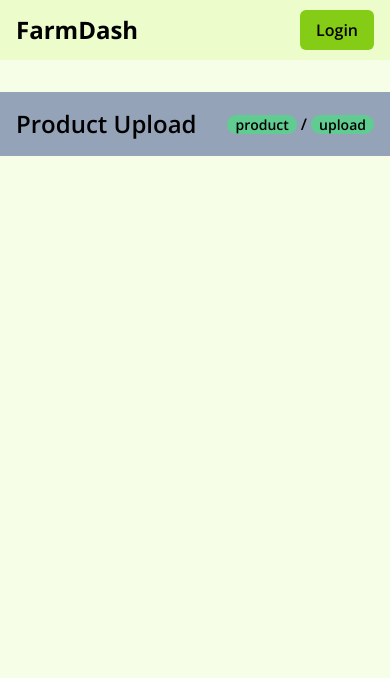
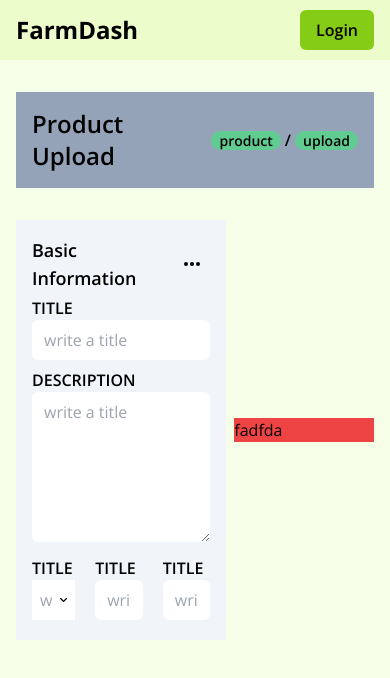
Before and after one commit to abhishek9773/Farmhub-dashboard, a React (Vite) app: page /product/upload in a window 390 px wide. Shown: the top 678 px of the page. Built offline with nearby package versions, Linux system fonts and the light colour scheme.

Commit message:
Optimize mobile version for better responsiveness

```diff
--- a/src/App.jsx
+++ b/src/App.jsx
@@ -70,7 +70,7 @@ export default function App() {
             {!isHiddenSidebarAndHeader && (
               <div
                 className={`w-0 ${
-                  isToggleSidebar ? "md:w-0" : "md:w-1/5"
+                  isToggleSidebar ? "lg:w-0" : "lg:w-1/5"
                 } transition-all ease-in-out duration-300`}
               >
                 <SlideBar />
@@ -79,7 +79,7 @@ export default function App() {
             {/* Main content transition */}
             <div
               className={`w-full ${
-                isToggleSidebar ? "md:w-full" : "md:w-4/5"
+                isToggleSidebar ? "lg:w-full" : "lg:w-4/5"
               } flex-grow h-full transition-all ease-in-out duration-300`}
             >
               <Routes>
--- a/src/components/DashboardBox.jsx
+++ b/src/components/DashboardBox.jsx
@@ -33,7 +33,7 @@ const DashboardBox = ({ className, title, icons, percentage, graph }) => {
   return (
     <div
       className={clsx(
-        `w-[48%] h-[180px] rounded-md p-4 py-2 flex flex-col justify-around relative ${className}`
+        `lg:w-[48%] h-[180px] rounded-md p-4 py-2 flex flex-col justify-around relative ${className}`
       )}
     >
       <div className="text-8xl text-black/10 absolute bottom-7 left-5">
@@ -48,9 +48,9 @@ const DashboardBox = ({ className, title, icons, percentage, graph }) => {
           <div className="text-4xl text-white opacity-40">{icons}</div>
         </div>
       </div>
-      <div className="flex items-center justify-between mb-0 mt-0 text-white font-bold relative">
-        <div className="flex gap-1 text-sm">
-          <span className="bg-black/30 p-[2px] rounded-md">
+      <div className="flex items-center gap-32 justify-between mb-0 mt-0 text-white font-bold relative">
+        <div className="flex gap-1 text-sm whitespace-nowrap">
+          <span className="bg-black/30 px-[3px] md:p-[2px] rounded-md">
             +{percentage}%{" "}
           </span>{" "}
           Last Month
@@ -65,7 +65,7 @@ const DashboardBox = ({ className, title, icons, percentage, graph }) => {
         </button>
 
         {showDropdown && (
-          <div className="absolute right-0 top-full  w-34 bg-lime-50 rounded-md shadow-lg z-10 ">
+          <div className="absolute right-0 bottom-full md:top-full  w-34 bg-lime-50 rounded-md shadow-lg z-20 ">
             <ul className="py-1 text-gray-700 text-sm">
               <li className="px-4 py-2 hover:bg-gray-100 cursor-pointer">
                 <div className="flex gap-1 items-center justify-start">
--- a/src/components/Dropdown/Dropdown.jsx
+++ b/src/components/Dropdown/Dropdown.jsx
@@ -42,7 +42,7 @@ const Dropdown = ({ className, options }) => {
     >
       <button
         type="button"
-        className="inline-flex items-center gap-2 justify-between w-full rounded-md border border-gray-300 shadow-sm px-4 py-2 bg-slate-100 text-sm font-medium text-gray-700 hover:bg-gray-50 focus:outline-none"
+        className="inline-flex items-center gap-2 justify-between w-full rounded-md border border-gray-300 shadow-sm px-4 py-2 bg-slate-100 text-xs md:text-sm font-medium text-gray-700 hover:bg-gray-50 focus:outline-none m-2 md:m-0"
         onClick={toggleMenu}
       >
         {selectedOption}
--- /dev/null
+++ b/src/components/Input/index.jsx
@@ -0,0 +1,18 @@
+import React from "react";
+
+const Input = () => {
+  return (
+    <div>
+      <div className="py-1">
+        <label className="uppercase py-1 font-semibold">Title</label>
+        <input
+          className="w-full py-2 rounded-md px-3  "
+          placeholder="write a title"
+          type="text"
+        />
+      </div>
+    </div>
+  );
+};
+
+export default Input;
--- a/src/pages/Dashboard/index.jsx
+++ b/src/pages/Dashboard/index.jsx
@@ -65,13 +65,14 @@ const Dashboard = () => {
         background ? " bg-lime-50" : "bg-gray-400"
       } inset-0 `}
     >
-      <div className="hidden lg:block">
+      <div className="">
         <h1 className="text-xl font-semibold p-2">Dashboard</h1>
         <div className="flex flex-wrap   mb-4 p-2  ">
           <div className="w-full md:w-8/12 ">
-            <div className="flex gap-4 flex-wrap">
+            {/* dashbaord 4 box */}
+            <div className="flex gap-4  lg:flex-wrap overflow-x-scroll w-full">
               <DashboardBox
-                className="bg-gradient-to-r from-green-700 to-green-300 rounded-md"
+                className="bg-gradient-to-r from-green-700 to-green-300 rounded-md "
                 title={"Total Users"}
                 icons={<FaUserCircle />}
                 percentage={20}
@@ -100,7 +101,7 @@ const Dashboard = () => {
               />
             </div>
           </div>
-          <div className="w-full md:w-4/12 pl-0">
+          <div className="w-full md:w-4/12 pt-2 md:pt-0 md:pl-0">
             <div className="w-full h-full bg-gradient-to-b from-lime-500 to-lime-300 rounded-md p-4">
               <div className=" relative flex items-center justify-between font-bold text-white">
                 <p className="text-slate-50">Total Sales</p>
@@ -165,10 +166,10 @@ const Dashboard = () => {
           </p>
 
           <div
-            className={`flex items-center justify-between
+            className={`flex items-center justify-between overflow-x-scroll
                 ${background ? "bg-lime-50" : "bg-gray-400"}`}
           >
-            <div className="flex flex-col items-start justify-start">
+            <div className="flex flex-col items-start justify-start ">
               <p className="font-bold text-xs text-slate-500"> SHOW BY</p>
               <Dropdown
                 className={""}
--- a/src/pages/ProductUpload/index.jsx
+++ b/src/pages/ProductUpload/index.jsx
@@ -1,14 +1,73 @@
 import React from "react";
 import Breadcrumb from "../../components/Breadcrumb";
+import { HiDotsVertical } from "react-icons/hi";
+import { FaChevronDown } from "react-icons/fa";
 
 const ProductUpload = () => {
   return (
-    <div className="py-[60px]">
+    <div className="py-[60px] p-4">
       <Breadcrumb
         Heading={"Product Upload"}
         LinkNav={"product"}
         CurrentRoute={"upload"}
       />
+      <div className="flex items-center justify-start gap-2">
+        <div className="w-3/5 bg-slate-100 p-4">
+          <div className="flex items-center justify-between">
+            <p className="font-semibold text-lg">Basic Information</p>{" "}
+            <div className="hover:bg-slate-400 p-2 rounded-full cursor-pointer">
+              {" "}
+              <HiDotsVertical className="text-xl rotate-90" />{" "}
+            </div>
+          </div>
+          <div className="py-1">
+            <label className="uppercase py-1 font-semibold">Title</label>
+            <input
+              className="w-full py-2 rounded-md px-3  "
+              placeholder="write a title"
+              type="text"
+            />
+          </div>
+          <div className="py-1">
+            <label className="uppercase py-1 font-semibold">description</label>
+            <textarea
+              className="w-full py-2 rounded-md px-3 h-[150px] "
+              placeholder="write a title"
+              type="text"
+            />
+          </div>
+          <div className="flex items-center justify-between gap-5">
+            <div className="py-1 relative">
+              <label className="uppercase py-1 font-semibold">Title</label>
+              <div className="flex items-center justify-center bg-white ">
+                <input
+                  className="w-full py-2 rounded-md px-2  "
+                  placeholder="write a title"
+                  type="text"
+                />
+                <FaChevronDown className="mr-2" />
+              </div>
+            </div>
+            <div className="py-1">
+              <label className="uppercase py-1 font-semibold">Title</label>
+              <input
+                className="w-full py-2 rounded-md px-3  "
+                placeholder="write a title"
+                type="text"
+              />
+            </div>{" "}
+            <div className="py-1">
+              <label className="uppercase py-1 font-semibold">Title</label>
+              <input
+                className="w-full py-2 rounded-md px-3  "
+                placeholder="write a title"
+                type="text"
+              />
+            </div>
+          </div>
+        </div>
+        <div className="w-2/5 bg-red-500">fadfda</div>
+      </div>
     </div>
   );
 };
```
